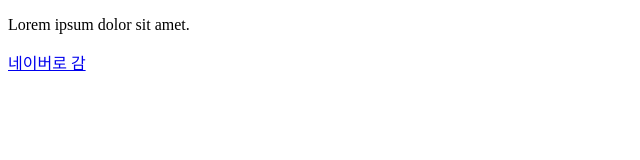
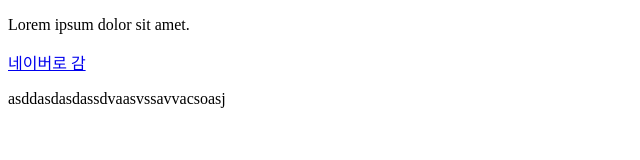
Before and after one commit to JEONGSUK2/git_test, a plain HTML site: page index.html in a window 1280 px wide. Shown: the whole page, without its empty margins (0-640 px from the left). Drawn offline with Linux system fonts and the light colour scheme.

Commit message:
무엇인가바뀜

```diff
--- a/index.html
+++ b/index.html
@@ -9,5 +9,6 @@
     <p>Lorem ipsum dolor sit amet.</p>
     <a href="http://naver.com">네이버로 감</a>
     <div class="box"></div>
+    <p>asddasdasdassdvaasvssavvacsoasj</p>
 </body>
 </html>
```
